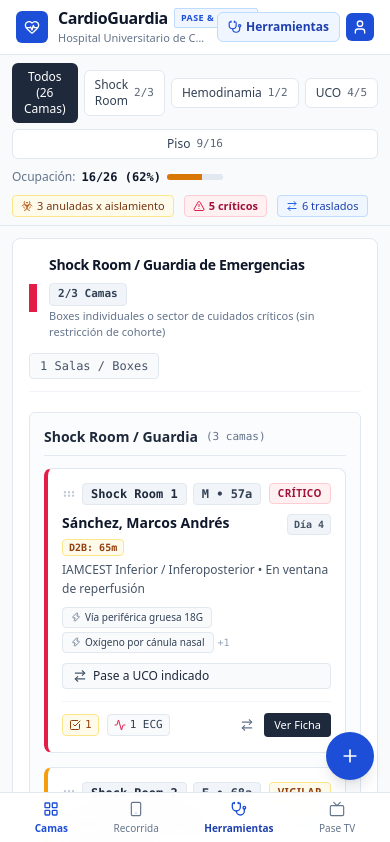
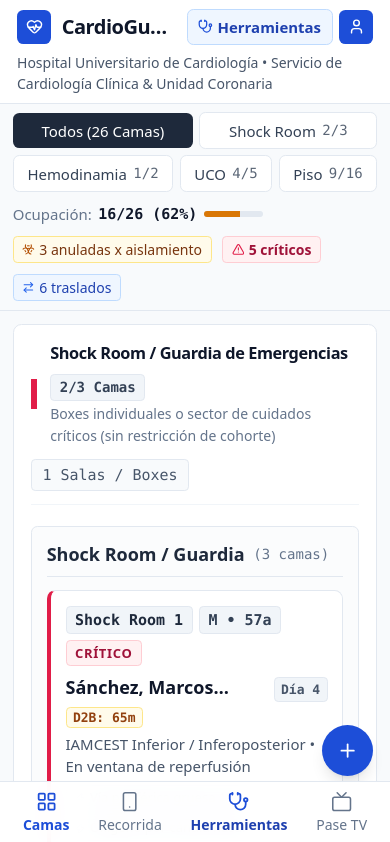
Before and after one commit to SAE3F/cardiodigital, a React (Vite) app: page / in a window 390 px wide. Shown: the top 842 px of the page. Built offline with nearby package versions, Linux system fonts and the light colour scheme.

Commit message:
feat(mobile): boost typography sizes on mobile screens (<640px) and refine header/card spacing

```diff
--- a/src/App.tsx
+++ b/src/App.tsx
@@ -70,7 +70,7 @@ const CardioAppContent: React.FC = () => {
       />
 
       {/* Main Content Area */}
-      <main className="flex-1 max-w-7xl w-full mx-auto px-3 sm:px-6 lg:px-8 py-3 sm:py-6">
+      <main className="flex-1 max-w-7xl w-full mx-auto px-3 sm:px-6 lg:px-8 py-3 sm:py-6 pb-24 sm:pb-6">
         {activeView === 'floor' && (
           <>
             {/* Desktop / tablet shows floor plan */}
@@ -130,42 +130,42 @@ const CardioAppContent: React.FC = () => {
       </div>
 
       {/* Mobile Bottom Navigation Bar: Camas, Recorrida, Herramientas, Pase TV */}
-      <nav className="sm:hidden fixed bottom-0 left-0 right-0 z-30 bg-white/95 backdrop-blur-md border-t border-slate-200 px-3 py-2 flex items-center justify-around text-[10px] font-medium shadow-lg">
+      <nav className="sm:hidden fixed bottom-0 left-0 right-0 z-30 bg-white/95 backdrop-blur-md border-t border-slate-200 px-2 py-2 flex items-center justify-around text-[11px] font-medium shadow-lg">
         <button
           onClick={() => setActiveView('map')}
-          className={`flex flex-col items-center gap-1 transition-colors ${
+          className={`flex flex-col items-center gap-0.5 transition-colors ${
             activeView === 'map' || activeView === 'floor' ? 'text-blue-700 font-bold' : 'text-slate-500'
           }`}
         >
-          <LayoutGrid className="w-4 h-4 stroke-[2]" />
+          <LayoutGrid className="w-5 h-5 stroke-[2]" />
           <span>Camas</span>
         </button>
 
         <button
           onClick={() => setActiveView('rounds')}
-          className={`flex flex-col items-center gap-1 transition-colors ${
+          className={`flex flex-col items-center gap-0.5 transition-colors ${
             activeView === 'rounds' ? 'text-blue-700 font-bold' : 'text-slate-500'
           }`}
         >
-          <Smartphone className="w-4 h-4 stroke-[1.75]" />
+          <Smartphone className="w-5 h-5 stroke-[1.75]" />
           <span>Recorrida</span>
         </button>
 
         <button
           onClick={() => setIsToolsHubOpen(true)}
-          className="flex flex-col items-center gap-1 transition-colors text-slate-700 hover:text-blue-700 font-semibold"
+          className="flex flex-col items-center gap-0.5 transition-colors text-slate-700 hover:text-blue-700 font-semibold"
         >
-          <Stethoscope className="w-4 h-4 stroke-[2] text-blue-700" />
+          <Stethoscope className="w-5 h-5 stroke-[2] text-blue-700" />
           <span className="text-blue-800">Herramientas</span>
         </button>
 
         <button
           onClick={() => setActiveView('presentation')}
-          className={`flex flex-col items-center gap-1 transition-colors ${
+          className={`flex flex-col items-center gap-0.5 transition-colors ${
             activeView === 'presentation' ? 'text-blue-700 font-bold' : 'text-slate-500'
           }`}
         >
-          <Tv className="w-4 h-4 stroke-[1.75]" />
+          <Tv className="w-5 h-5 stroke-[1.75]" />
           <span>Pase TV</span>
         </button>
       </nav>
--- a/src/components/BedCard.tsx
+++ b/src/components/BedCard.tsx
@@ -177,9 +177,9 @@ export const BedCard: React.FC<BedCardProps> = ({
     >
       {/* Top Header: Bed name, Sex badge, Clinical Status */}
       <div>
-        <div className="flex items-center justify-between gap-1 mb-2">
+        <div className="flex flex-wrap items-center justify-between gap-1.5 mb-2">
           <div className="flex items-center gap-1.5">
-            <GripHorizontal className="w-3.5 h-3.5 text-slate-400 opacity-60 group-hover:opacity-100" />
+            <GripHorizontal className="hidden sm:block w-3.5 h-3.5 text-slate-400 opacity-60 group-hover:opacity-100" />
             <span className="font-mono text-xs font-bold bg-slate-100 text-slate-800 px-2 py-0.5 rounded border border-slate-200">
               {bed.name}
             </span>
@@ -197,8 +197,8 @@ export const BedCard: React.FC<BedCardProps> = ({
 
         {/* Patient Name & Days */}
         <div className="cursor-pointer" onClick={() => onSelectPatient(patient.id)}>
-          <div className="flex items-baseline justify-between">
-            <h3 className="font-bold text-sm text-slate-900 hover:text-blue-700 transition-colors line-clamp-1">
+          <div className="flex items-baseline justify-between gap-1">
+            <h3 className="font-bold text-base sm:text-sm text-slate-900 hover:text-blue-700 transition-colors line-clamp-1">
               {patient.fullName}
             </h3>
             <span className={`font-mono text-[10px] font-bold px-1.5 py-0.5 rounded ml-1 shrink-0 tabular-nums ${
--- a/src/components/BedMatrix.tsx
+++ b/src/components/BedMatrix.tsx
@@ -173,9 +173,9 @@ export const BedMatrix: React.FC<BedMatrixProps> = ({
                     className="bg-slate-50/60 rounded-md p-3.5 border border-slate-200"
                   >
                     {/* Room Header bar */}
-                    <div className="flex items-center justify-between gap-2 mb-3 pb-2 border-b border-slate-200 text-xs">
+                    <div className="flex flex-wrap items-center justify-between gap-2 mb-3 pb-2 border-b border-slate-200 text-xs">
                       <div className="flex items-center gap-2">
-                        <span className="font-bold text-slate-800 text-sm">
+                        <span className="font-bold text-slate-800 text-base sm:text-sm">
                           {room.name}
                         </span>
                         <span className="font-mono text-slate-500 text-[11px] tabular-nums">
--- a/src/components/Header.tsx
+++ b/src/components/Header.tsx
@@ -50,26 +50,29 @@ export const Header: React.FC<HeaderProps> = ({
       {/* Top Bar: Title, Hospital & Global Actions */}
       <div className="max-w-7xl mx-auto px-4 sm:px-6 lg:px-8 py-2 sm:py-2.5 flex flex-col sm:flex-row sm:items-center sm:justify-between gap-2.5 sm:gap-3">
         {/* Full-width Title & Subtitle on mobile, Left side on desktop */}
-        <div className="flex items-center justify-between w-full sm:w-auto">
+        <div className="flex flex-col w-full sm:w-auto">
+          <div className="flex items-center justify-between w-full gap-2">
             <div className="flex items-center space-x-2.5 sm:space-x-3 min-w-0 flex-1">
               <div className="w-8 h-8 sm:w-9 sm:h-9 rounded-md sm:rounded-lg bg-blue-700 flex items-center justify-center text-white shadow-xs shrink-0">
                 <HeartPulse className="w-4 h-4 sm:w-5 sm:h-5 stroke-[2]" />
               </div>
               <div className="min-w-0 flex-1">
                 <div className="flex items-center gap-1.5 sm:gap-2">
-                <h1 className="text-base sm:text-lg font-bold tracking-tight text-slate-900 leading-none">CardioGuardia</h1>
-                <span className="text-[9px] sm:text-[10px] uppercase tracking-wider px-1.5 sm:px-2 py-0.5 rounded-sm font-semibold bg-blue-50 text-blue-700 border border-blue-200 shrink-0">
+                  <h1 className="text-lg sm:text-lg font-bold tracking-tight text-slate-900 leading-none truncate">
+                    CardioGuardia
+                  </h1>
+                  <span className="hidden sm:inline-block text-[10px] uppercase tracking-wider px-2 py-0.5 rounded-sm font-semibold bg-blue-50 text-blue-700 border border-blue-200 shrink-0">
                     Pase & Camas
                   </span>
                 </div>
-              <p className="text-[11px] text-slate-500 font-medium truncate mt-0.5 w-full">
+                <p className="hidden sm:block text-[11px] text-slate-500 font-medium truncate mt-0.5 w-full">
                   {config.hospitalName} • {config.serviceName}
                 </p>
               </div>
             </div>
 
             {/* Quick buttons on mobile top bar right */}
-          <div className="flex sm:hidden items-center gap-1.5 shrink-0 ml-2">
+            <div className="flex sm:hidden items-center gap-1.5 shrink-0">
               <button
                 onClick={onOpenToolsHub}
                 className="flex items-center gap-1 px-2.5 py-1.5 rounded-md bg-blue-50 text-blue-800 border border-blue-200 text-xs font-semibold hover:bg-blue-100 transition-colors shadow-2xs"
@@ -80,12 +83,18 @@ export const Header: React.FC<HeaderProps> = ({
               </button>
               <button
                 onClick={onOpenNewPatientModal}
-              className="p-1.5 rounded-md bg-blue-700 text-white hover:bg-blue-800 transition-colors shadow-xs"
+                className="p-2 rounded-md bg-blue-700 text-white hover:bg-blue-800 transition-colors shadow-xs"
                 title="Ingresar Paciente"
               >
                 <User className="w-4 h-4 stroke-[2]" />
               </button>
             </div>
+          </div>
+
+          {/* Mobile full-width subtitle across entire screen */}
+          <p className="sm:hidden text-[11px] text-slate-600 font-medium leading-snug mt-1.5 w-full">
+            {config.hospitalName} • {config.serviceName}
+          </p>
         </div>
 
         {/* View Switcher Tabs (Desktop & Tablet only) - Segmented Control */}
@@ -198,7 +207,7 @@ export const Header: React.FC<HeaderProps> = ({
           <div className="flex flex-wrap items-center gap-1.5 w-full md:w-auto">
             <button
               onClick={() => setActiveSectorId('all')}
-              className={`flex-1 sm:flex-initial text-center justify-center px-2.5 py-1.5 rounded-md text-xs font-medium transition-colors ${
+              className={`flex-auto sm:flex-initial text-center justify-center whitespace-nowrap px-2.5 py-1.5 rounded-md text-xs font-medium transition-colors ${
                 activeSectorId === 'all'
                   ? 'bg-slate-800 text-white shadow-xs'
                   : 'bg-white text-slate-700 border border-slate-200 hover:bg-slate-100'
@@ -213,7 +222,7 @@ export const Header: React.FC<HeaderProps> = ({
                 <button
                   key={sector.id}
                   onClick={() => setActiveSectorId(sector.id)}
-                  className={`flex-1 sm:flex-initial text-center justify-center px-2.5 py-1.5 rounded-md text-xs font-medium transition-colors flex items-center gap-1.5 ${
+                  className={`flex-auto sm:flex-initial text-center justify-center whitespace-nowrap px-2.5 py-1.5 rounded-md text-xs font-medium transition-colors flex items-center gap-1.5 ${
                     activeSectorId === sector.id
                       ? 'bg-blue-700 text-white shadow-xs'
                       : 'bg-white text-slate-700 border border-slate-200 hover:bg-slate-100'
--- a/src/components/RoundsView.tsx
+++ b/src/components/RoundsView.tsx
@@ -67,7 +67,7 @@ export const RoundsView: React.FC<RoundsViewProps> = ({
               className="bg-white rounded-lg border border-slate-200 p-4 shadow-2xs hover:shadow-xs transition-all"
             >
               {/* Card Header: Bed, Sector, Gender, Status */}
-              <div className="flex items-center justify-between pb-2 border-b border-slate-100 text-xs">
+              <div className="flex flex-wrap items-center justify-between gap-2 pb-2 border-b border-slate-100 text-xs">
                 <div className="flex items-center gap-2">
                   <span className="font-mono font-bold text-xs px-2 py-0.5 rounded bg-slate-900 text-white">
                     {bed?.name}
--- a/src/index.css
+++ b/src/index.css
@@ -57,3 +57,41 @@ body {
     linear-gradient(to bottom, rgba(239, 68, 68, 0.1) 1px, transparent 1px);
   background-size: 25px 25px, 25px 25px, 5px 5px, 5px 5px;
 }
+
+/* Mobile typography boost (< 640px): larger, crisp clinical readability without altering desktop density */
+@media (max-width: 639px) {
+  html {
+    font-size: 17px;
+  }
+
+  .text-\[9px\],
+  .text-\[10px\] {
+    font-size: 0.765rem; /* ~13px */
+    line-height: 1.15rem;
+  }
+
+  .text-\[11px\] {
+    font-size: 0.825rem; /* ~14px */
+    line-height: 1.25rem;
+  }
+
+  .text-xs {
+    font-size: 0.88rem; /* ~15px */
+    line-height: 1.3rem;
+  }
+
+  .text-sm {
+    font-size: 0.96rem; /* ~16.3px */
+    line-height: 1.4rem;
+  }
+
+  .text-base {
+    font-size: 1.06rem; /* ~18px */
+    line-height: 1.5rem;
+  }
+
+  .text-lg {
+    font-size: 1.18rem; /* ~20px */
+    line-height: 1.6rem;
+  }
+}
```
Lines whose indentation alone changed are shown as unchanged.
